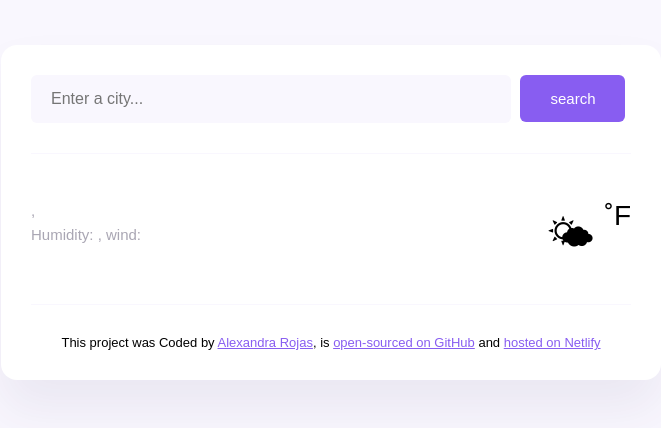
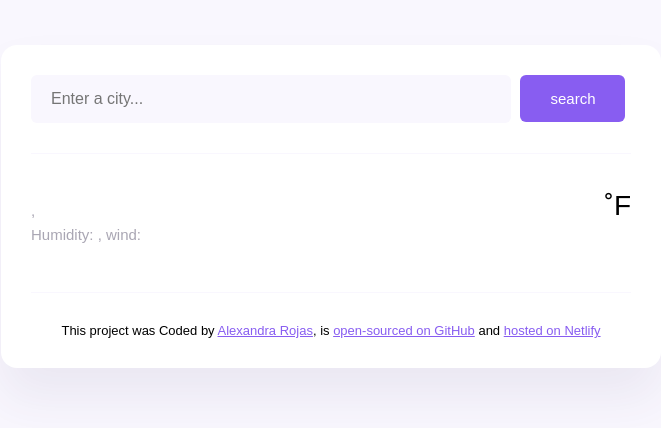
Before and after one commit to alexamrojas007/Meteo-app, a plain HTML site: page index.html in a window 1280 px wide. Shown: the whole page, without its empty margins (309-970 px from the left). Drawn offline with nearby package versions, Linux system fonts and the light colour scheme; no server answers; a web font is replaced by a local one.

Commit message:
Added an id icon, restyled to position elements. injected image using url on API

```diff
--- a/index.html
+++ b/index.html
@@ -40,7 +40,7 @@
             </p>
           </div>
           <div class="weather-app-temperature-container">
-            <div class="weather-app-emoji">🌤</div>
+            <div id="icon"></div>
             <div class="weather-app-temperature" id="temperature"></div>
             <div class="weather-app-unit">˚F</div>
           </div>
--- a/src/index.js
+++ b/src/index.js
@@ -7,6 +7,7 @@ function refreshWeather(response) {
   let windSpeedElement = document.querySelector("#wind-speed");
   let timeElement = document.querySelector("#time");
   let date = new Date(response.data.time * 1000);
+  let iconElement = document.querySelector("#icon");
 
   cityElement.innerHTML = response.data.city;
   descriptionElement.innerHTML = response.data.condition.description;
@@ -14,6 +15,7 @@ function refreshWeather(response) {
   windSpeedElement.innerHTML = `${response.data.wind.speed}MPH`;
   timeElement.innerHTML = formatDate(date);
   temperatureElement.innerHTML = Math.round(temperature);
+  iconElement.innerHTML = `<img src="${response.data.condition.icon_url}" class="weather-app-icon" />`;
 }
 
 function formatDate(date) {
--- a/src/style.css
+++ b/src/style.css
@@ -71,18 +71,18 @@ main {
 }
 
 .weather-app-emoji {
-  font-size: 40px;
-  margin-top: 22px;
+  width: 88px;
+  height: 88px;
 }
 
 .weather-app-temperature {
   font-size: 88px;
+  line-height: 88px;
   font-weight: bold;
-  margin-left: 10px;
 }
 
 .weather-app-unit {
-  margin-top: 16px;
+  margin-top: 6px;
   font-size: 28px;
 }
 
```
